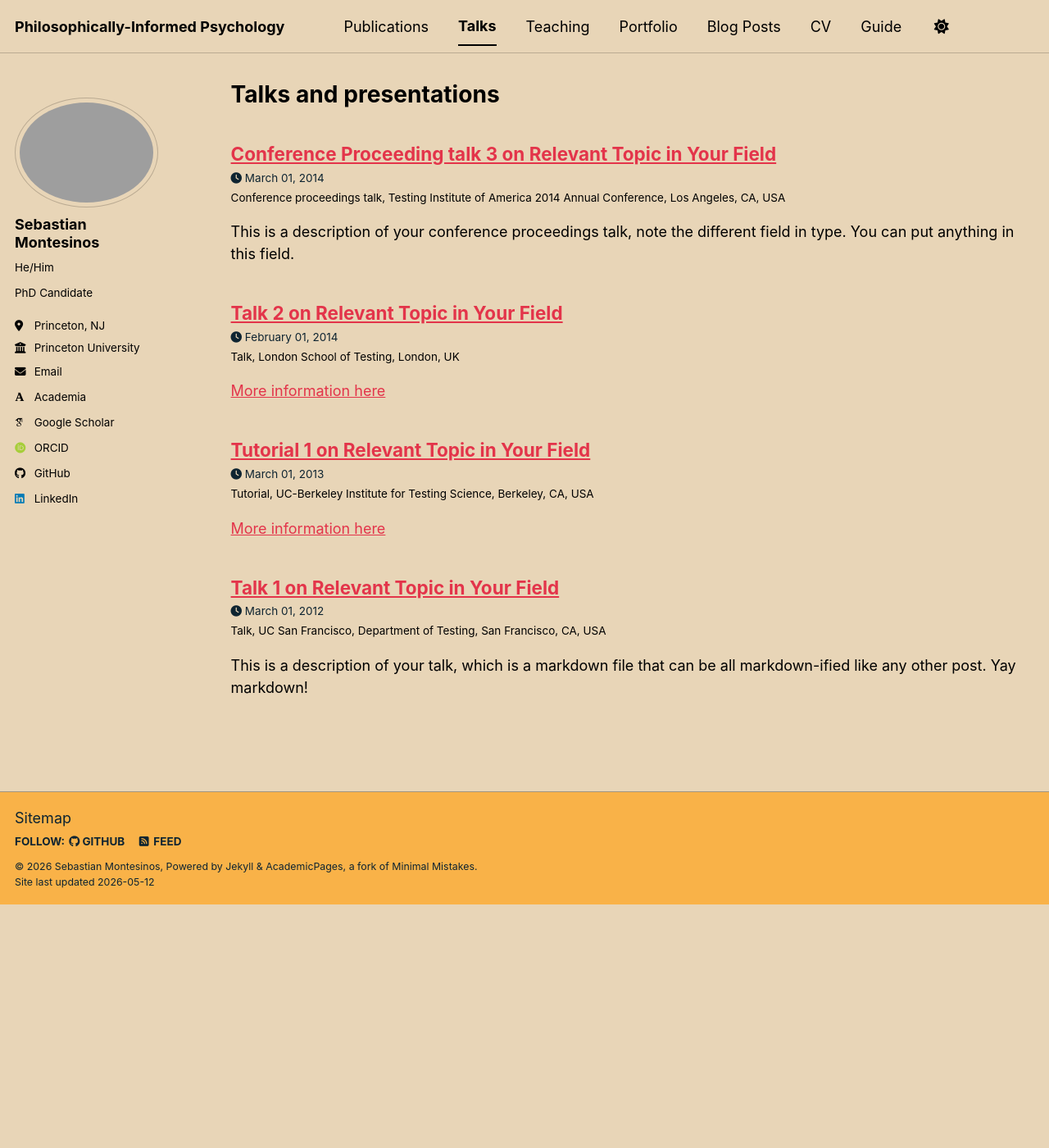
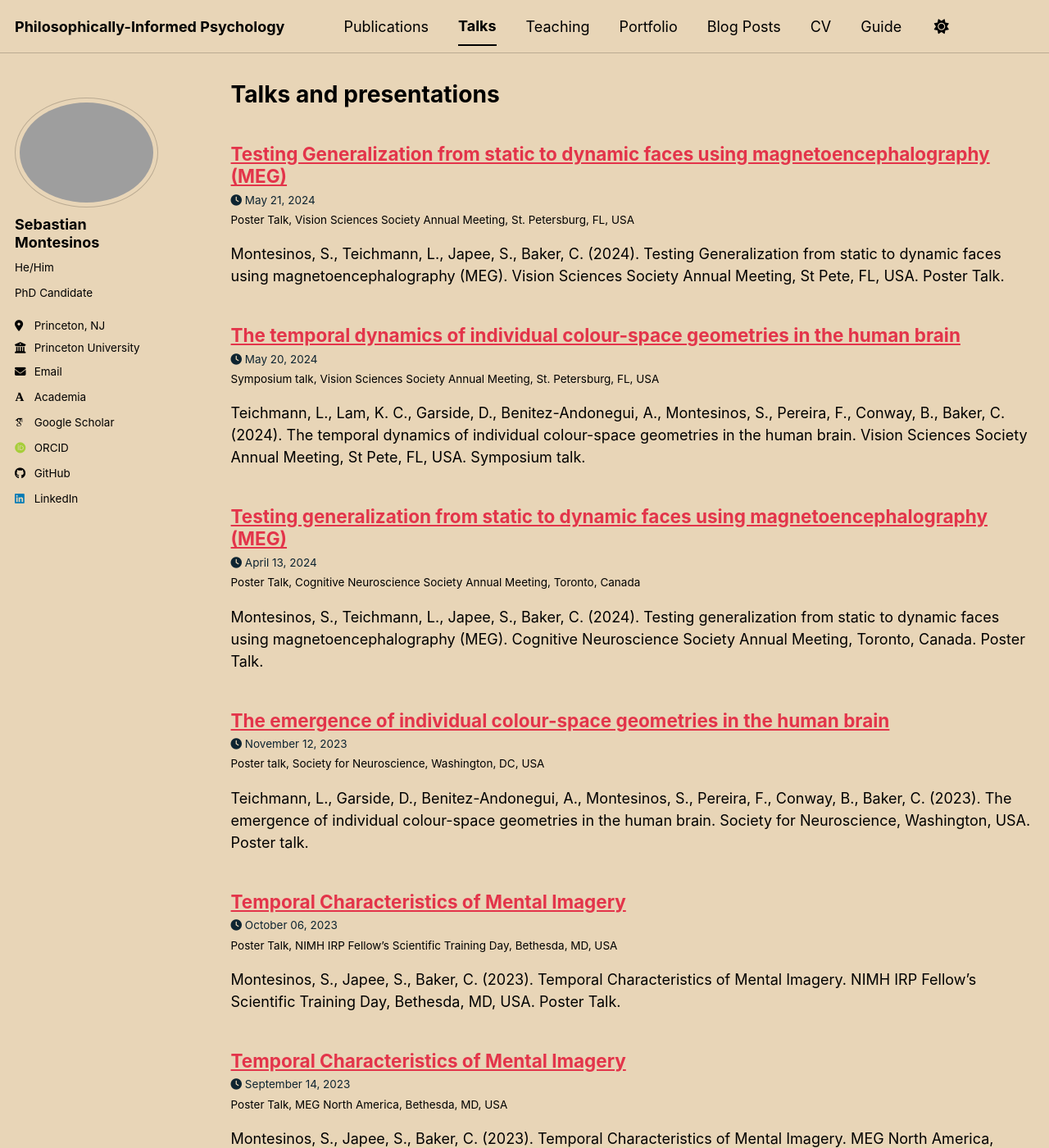
Before and after one commit to sebmonte/sebmonte.github.io, a Jekyll site: the page built from _pages/talks.html, in a window 1280 px wide and 1400 px high. Shown: the whole window at 82% size. Built offline with Jekyll 4.4.1, drawn with Linux system fonts in a browser that asks for light colours; some web fonts are replaced; a script bundle is joined from its source files by our own code; library files that are not in the unit come from our copies; some of the changed text lies outside the part shown.

Commit message:
adding poster talks

```diff
--- a/_includes/archive-single-talk.html
+++ b/_includes/archive-single-talk.html
@@ -36,7 +36,7 @@
       <p class="page__meta"><i class="fa fa-clock" aria-hidden="true"></i> {% include read-time.html %}</p>
     {% endif %}
     {% if post.date %}<p class="page__meta"><i class="fa fa-clock" aria-hidden="true"></i> {{ post.date | date: '%B %d, %Y' }}</p>{% endif %}
-    {% if post.venue %}<p class="archive__item-excerpt" itemprop="description">{{post.type}}, {{ post.venue }},  {{post.location}} {% endif %}
+    {% if post.venue %}<p class="archive__item-excerpt" itemprop="description">{{ post.type }}, {{ post.venue }}, {{ post.location }}</p>{% endif %}
     {% if post.excerpt %}<p class="archive__item-excerpt" itemprop="description">{{ post.excerpt | markdownify }}</p>{% endif %}
   </article>
 </div>
--- a/_talks/2012-03-01-talk-1.md
+++ /dev/null
@@ -1,11 +0,0 @@
----
-title: "Talk 1 on Relevant Topic in Your Field"
-collection: talks
-type: "Talk"
-permalink: /talks/2012-03-01-talk-1
-venue: "UC San Francisco, Department of Testing"
-date: 2012-03-01
-location: "San Francisco, CA, USA"
----
-
-This is a description of your talk, which is a markdown file that can be all markdown-ified like any other post. Yay markdown!
--- a/_talks/2013-03-01-tutorial-1.md
+++ /dev/null
@@ -1,13 +0,0 @@
----
-title: "Tutorial 1 on Relevant Topic in Your Field"
-collection: talks
-type: "Tutorial"
-permalink: /talks/2013-03-01-tutorial-1
-venue: "UC-Berkeley Institute for Testing Science"
-date: 2013-03-01
-location: "Berkeley, CA, USA"
----
-
-[More information here](http://exampleurl.com)
-
-This is a description of your tutorial, note the different field in type. This is a markdown files that can be all markdown-ified like any other post. Yay markdown!
--- a/_talks/2014-02-01-talk-2.md
+++ /dev/null
@@ -1,13 +0,0 @@
----
-title: "Talk 2 on Relevant Topic in Your Field"
-collection: talks
-type: "Talk"
-permalink: /talks/2014-02-01-talk-2
-venue: "London School of Testing"
-date: 2014-02-01
-location: "London, UK"
----
-
-[More information here](http://example2.com)
-
-This is a description of your talk, which is a markdown files that can be all markdown-ified like any other post. Yay markdown!
--- a/_talks/2014-03-01-talk-3.md
+++ /dev/null
@@ -1,11 +0,0 @@
----
-title: "Conference Proceeding talk 3 on Relevant Topic in Your Field"
-collection: talks
-type: "Conference proceedings talk"
-permalink: /talks/2014-03-01-talk-3
-venue: "Testing Institute of America 2014 Annual Conference"
-date: 2014-03-01
-location: "Los Angeles, CA, USA"
----
-
-This is a description of your conference proceedings talk, note the different field in type. You can put anything in this field.
--- /dev/null
+++ b/_talks/2023-06-25-ohbm-colour-space-temporal.md
@@ -0,0 +1,11 @@
+---
+title: "The temporal evolution of colour-space geometries in the human brain"
+collection: talks
+type: "Poster talk"
+permalink: /talks/2023-06-25-ohbm-colour-space-temporal
+venue: "Organization for Human Brain Mapping"
+date: 2023-06-25
+location: "Montreal, Canada"
+---
+
+Teichmann, L., Garside, D., Benitez-Andonegui, A., Montesinos, S., Pereira, F., Conway, B., Baker, C. (2023). The temporal evolution of colour-space geometries in the human brain. Organization for Human Brain Mapping, Montreal, Canada. Poster talk.
--- /dev/null
+++ b/_talks/2023-09-14-meg-north-america-mental-imagery.md
@@ -0,0 +1,11 @@
+---
+title: "Temporal Characteristics of Mental Imagery"
+collection: talks
+type: "Poster Talk"
+permalink: /talks/2023-09-14-meg-north-america-mental-imagery
+venue: "MEG North America"
+date: 2023-09-14
+location: "Bethesda, MD, USA"
+---
+
+Montesinos, S., Japee, S., Baker, C. (2023). Temporal Characteristics of Mental Imagery. MEG North America, Bethesda, MD, USA. Poster Talk.
--- /dev/null
+++ b/_talks/2023-10-06-nimh-fellows-mental-imagery.md
@@ -0,0 +1,11 @@
+---
+title: "Temporal Characteristics of Mental Imagery"
+collection: talks
+type: "Poster Talk"
+permalink: /talks/2023-10-06-nimh-fellows-mental-imagery
+venue: "NIMH IRP Fellow’s Scientific Training Day"
+date: 2023-10-06
+location: "Bethesda, MD, USA"
+---
+
+Montesinos, S., Japee, S., Baker, C. (2023). Temporal Characteristics of Mental Imagery. NIMH IRP Fellow’s Scientific Training Day, Bethesda, MD, USA. Poster Talk.
--- /dev/null
+++ b/_talks/2023-11-12-sfn-colour-space-geometries.md
@@ -0,0 +1,11 @@
+---
+title: "The emergence of individual colour-space geometries in the human brain"
+collection: talks
+type: "Poster talk"
+permalink: /talks/2023-11-12-sfn-colour-space-geometries
+venue: "Society for Neuroscience"
+date: 2023-11-12
+location: "Washington, DC, USA"
+---
+
+Teichmann, L., Garside, D., Benitez-Andonegui, A., Montesinos, S., Pereira, F., Conway, B., Baker, C. (2023). The emergence of individual colour-space geometries in the human brain. Society for Neuroscience, Washington, USA. Poster talk.
--- /dev/null
+++ b/_talks/2024-04-13-cns-meg-static-dynamic.md
@@ -0,0 +1,11 @@
+---
+title: "Testing generalization from static to dynamic faces using magnetoencephalography (MEG)"
+collection: talks
+type: "Poster Talk"
+permalink: /talks/2024-04-13-cns-meg-static-dynamic
+venue: "Cognitive Neuroscience Society Annual Meeting"
+date: 2024-04-13
+location: "Toronto, Canada"
+---
+
+Montesinos, S., Teichmann, L., Japee, S., Baker, C. (2024). Testing generalization from static to dynamic faces using magnetoencephalography (MEG). Cognitive Neuroscience Society Annual Meeting, Toronto, Canada. Poster Talk.
--- /dev/null
+++ b/_talks/2024-05-20-vss-colour-space-symposium.md
@@ -0,0 +1,11 @@
+---
+title: "The temporal dynamics of individual colour-space geometries in the human brain"
+collection: talks
+type: "Symposium talk"
+permalink: /talks/2024-05-20-vss-colour-space-symposium
+venue: "Vision Sciences Society Annual Meeting"
+date: 2024-05-20
+location: "St. Petersburg, FL, USA"
+---
+
+Teichmann, L., Lam, K. C., Garside, D., Benitez-Andonegui, A., Montesinos, S., Pereira, F., Conway, B., Baker, C. (2024). The temporal dynamics of individual colour-space geometries in the human brain. Vision Sciences Society Annual Meeting, St Pete, FL, USA. Symposium talk.
--- /dev/null
+++ b/_talks/2024-05-21-vss-meg-static-dynamic.md
@@ -0,0 +1,11 @@
+---
+title: "Testing Generalization from static to dynamic faces using magnetoencephalography (MEG)"
+collection: talks
+type: "Poster Talk"
+permalink: /talks/2024-05-21-vss-meg-static-dynamic
+venue: "Vision Sciences Society Annual Meeting"
+date: 2024-05-21
+location: "St. Petersburg, FL, USA"
+---
+
+Montesinos, S., Teichmann, L., Japee, S., Baker, C. (2024). Testing Generalization from static to dynamic faces using magnetoencephalography (MEG). Vision Sciences Society Annual Meeting, St Pete, FL, USA. Poster Talk.
```
